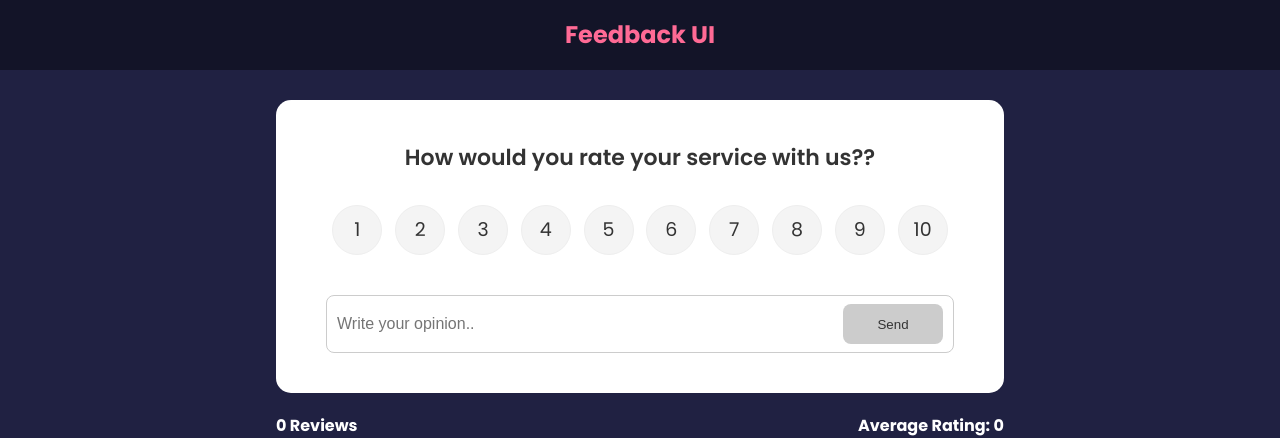
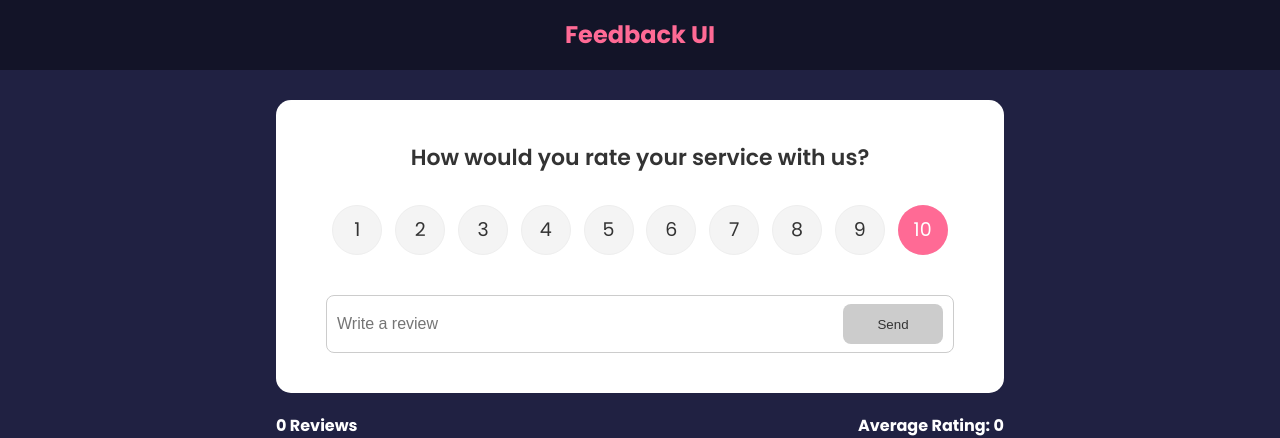
Before and after one commit to bogdanS21/FeedbackApp, a React (Create React App) app: page / in a window 1280 px wide. Shown: the top 438 px of the page. Built offline with nearby package versions, Linux system fonts and the light colour scheme; no server answers.

Commit message:
Update FeedbackForm.js

```diff
--- a/src/components/FeedbackForm.js
+++ b/src/components/FeedbackForm.js
@@ -1,79 +1,84 @@
-import React from 'react'
-import { useState,useContext,useEffect } from 'react'
+import { useState, useContext, useEffect } from 'react'
+import RatingSelect from './RatingSelect'
 import Card from './shared/Card'
-import Button from './shared/Button';
-import RatingSelect from './RatingSelect';
-import FeedbackContext from '../context/FeedbackContext';
+import Button from './shared/Button'
+import FeedbackContext from '../context/FeedbackContext'
 
-export default function FeedbackForm() {
-    const [text,setText] = useState('');
-    const [rating,setRating] = useState(10);
+function FeedbackForm() {
+    const [text, setText] = useState('')
+    const [rating, setRating] = useState(10)
+    const [btnDisabled, setBtnDisabled] = useState(true)
+    const [message, setMessage] = useState('')
 
-    const [btnDisabled,setBtnDisabled] = useState(true);
-    const [message,setMessage] = useState('');
+    const { addFeedback, feedbackEdit, updateFeedback } =
+        useContext(FeedbackContext)
 
-    const handleTextChange = (e)=>{
-        if(text === ''){
-            setBtnDisabled(true)
-            setMessage(null)
-        }else if(text!=='' && text.trim().length<=10){
-            setMessage('Text must be at least 10 characters')
-            setBtnDisabled(true)
-        }else{
-            setMessage(null)
-            setBtnDisabled(false)
-        }
-
-        setText(e.target.value)}
-
-    const {addFeedback,feedbackEdit,updateFeedback}=useContext(FeedbackContext)
-
-    useEffect(()=>{
-        if(feedbackEdit.edit === true){
+    useEffect(() => {
+        if (feedbackEdit.edit === true) {
             setBtnDisabled(false)
             setText(feedbackEdit.item.text)
             setRating(feedbackEdit.item.rating)
         }
-    },[feedbackEdit])
+    }, [feedbackEdit])
 
-    const handleSubmit =(e)=> {
-        e.preventDefault()
-        if(text.trim().length>10){
-            const newFeedback = {
-                text:text,
-                rating:rating
+
+    const handleTextChange = ({ target: { value } }) => { // 👈  get the value
+        if (value === '') {
+            setBtnDisabled(true)
+            setMessage(null)
+
+            // prettier-ignore
+        } else if (value.trim().length < 10) { // 👈
+            setMessage('Text must be at least 10 characters')
+            setBtnDisabled(true)
+        } else {
+            setMessage(null)
+            setBtnDisabled(false)
+        }
+        setText(value)
     }
 
-            if(feedbackEdit.edit=== true){
+    const handleSubmit = (e) => {
+        e.preventDefault()
+        if (text.trim().length > 10) {
+            const newFeedback = {
+                text,
+                rating,
+            }
+
+            if (feedbackEdit.edit === true) {
                 updateFeedback(feedbackEdit.item.id, newFeedback)
-            }else{
+            } else {
                 addFeedback(newFeedback)
             }
 
-            setText("")
+            setBtnDisabled(true) //   add this line to reset disabled
+            setRating(10) // add this line to set rating back to 10
+            setText('')
+        }
     }
 
-    }
-
-
     return (
-      <div>
         <Card>
             <form onSubmit={handleSubmit}>
-                    <h2>How would you rate your service with us??</h2>
-                    <RatingSelect select={(rating)=> setRating(rating)}/>
+                <h2>How would you rate your service with us?</h2>
+                <RatingSelect select={setRating} selected={rating} />
                 <div className='input-group'>
-                        <input onChange={handleTextChange}
+                    <input
+                        onChange={handleTextChange}
                         type='text'
-                        placeholder='Write your opinion..'
+                        placeholder='Write a review'
                         value={text}
                     />
-                        <Button type='submit' isDisabled={btnDisabled}> Send</Button>
+                    <Button type='submit' isDisabled={btnDisabled}>
+                        Send
+                    </Button>
                 </div>
+
                 {message && <div className='message'>{message}</div>}
             </form>
         </Card>
-
-      </div>
     )
 }
+
+export default FeedbackForm
```
Lines whose indentation alone changed are shown as unchanged.
